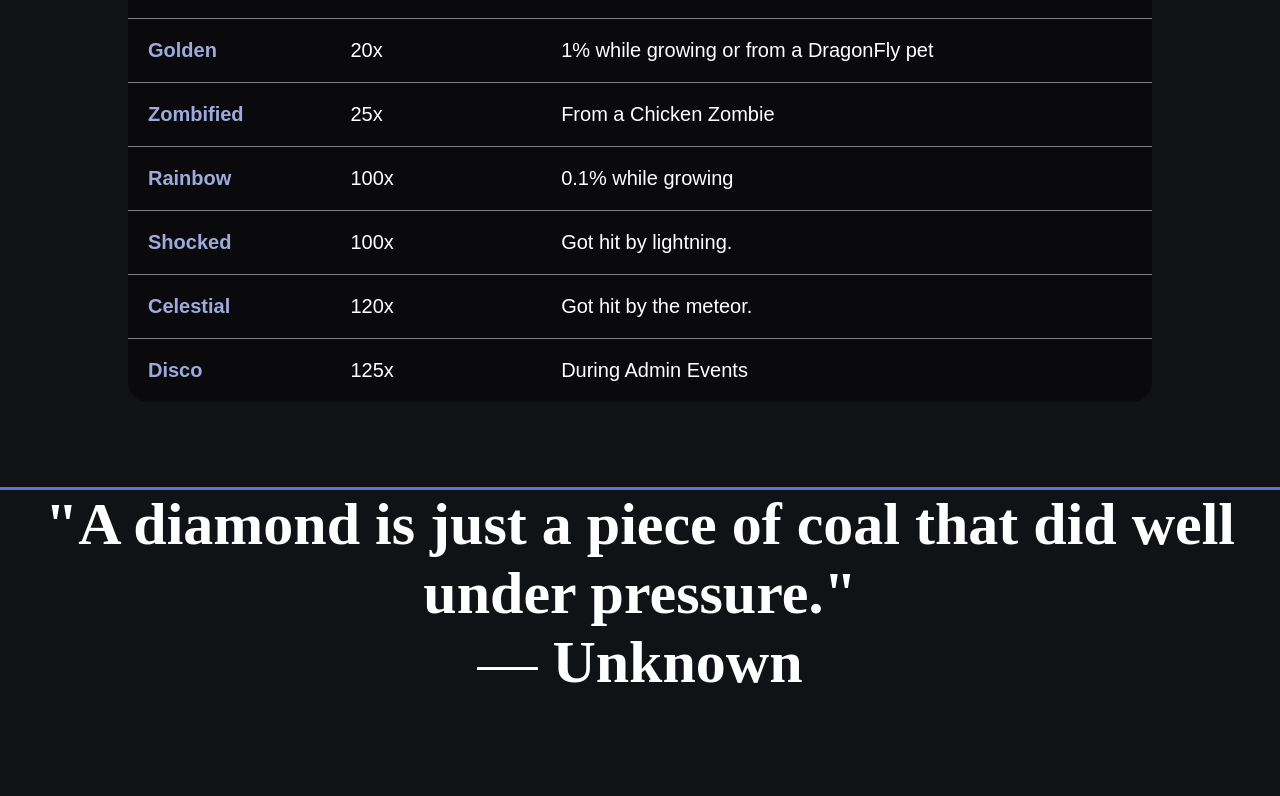
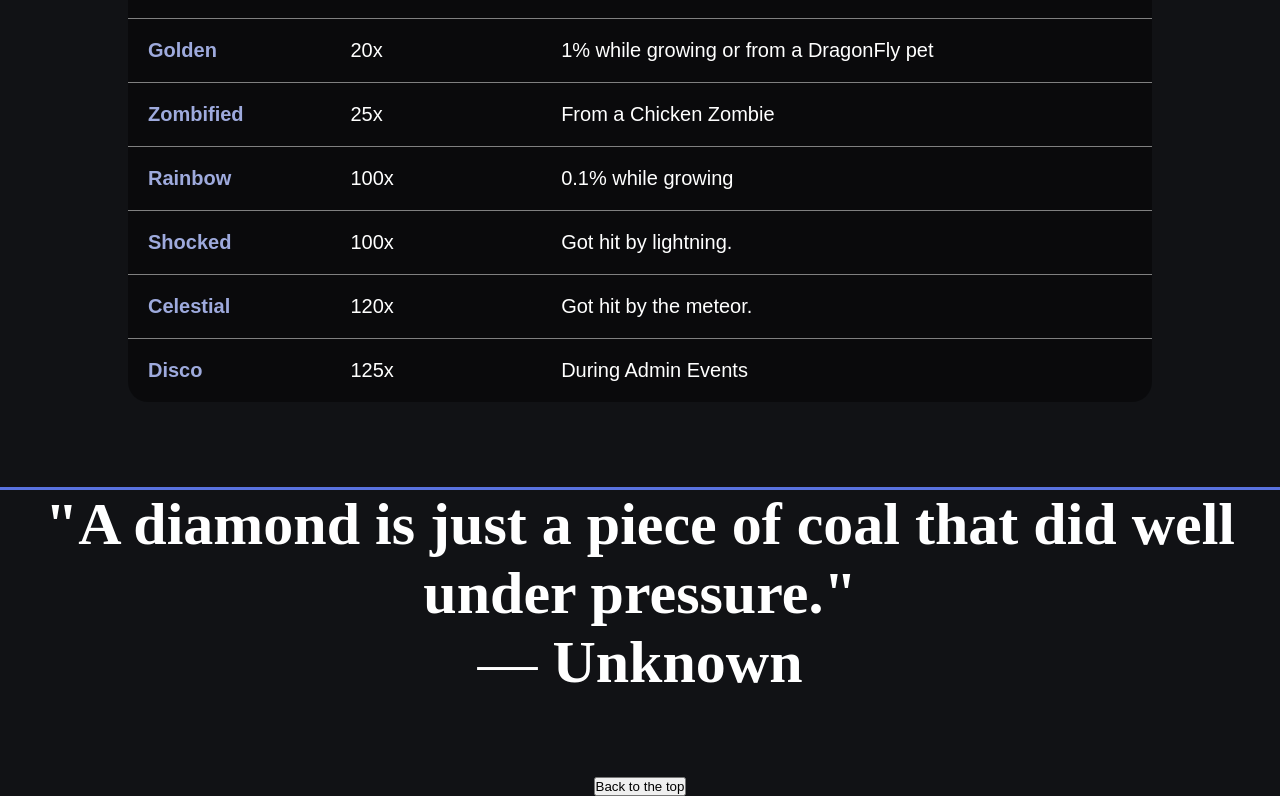
Before and after one commit to Fungebob/Grow-A-Garden-Tier-List, a plain HTML site: page index.html in a window 1280 px wide. Shown: the part 7819-8615 px from the top of the page. Drawn offline with Linux system fonts and the light colour scheme.

Commit message:
back to top btn index.html

```diff
--- a/index.html
+++ b/index.html
@@ -199,6 +199,10 @@
   <p><b>"A diamond is just a piece of coal that did well under pressure."</b> <br>— <b>Unknown</b></p>
 </div>
 
+    <div id="backtotop">
+      <button id="backtotop-btn" onclick="window.scrollTo({top: 0, behavior: 'smooth'})">Back to the top</button>
+    </div>
+
     <div id="bottom-info">
       <p> © 2025 MextroWeb. All Rights Reserved. </p>
       <p>Disclaimer: This website is a fan-made project and is not affiliated with Grow A Garden or its creators. All trademarks and content belong to their respective owners.</p>
```
